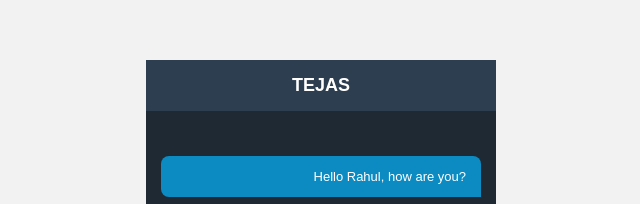
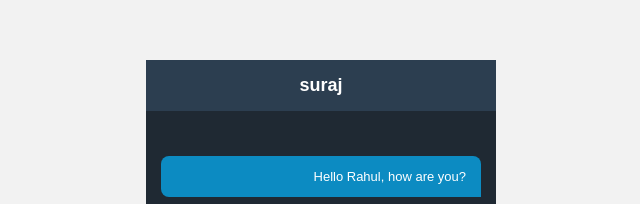
Before and after one commit to tejaswarhokar9876-svg/f43res_project, a plain HTML site: page index.html in a window 1280 px wide. Shown: the part 106-310 px from the top of the page, 319-959 px from the left. Drawn offline with Linux system fonts and the light colour scheme.

Commit message:
heding change

```diff
--- a/index.html
+++ b/index.html
@@ -9,7 +9,7 @@
 
 <div class="chat-container">
     <div class="chat-header">
-        TEJAS
+        suraj
     </div>
 
     <div class="chat-body">
```
